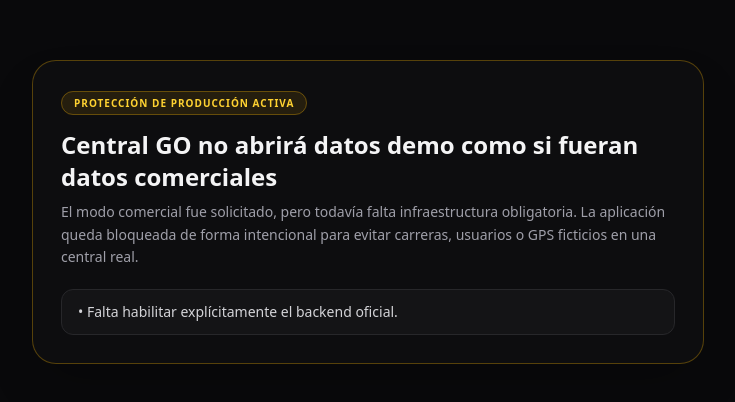
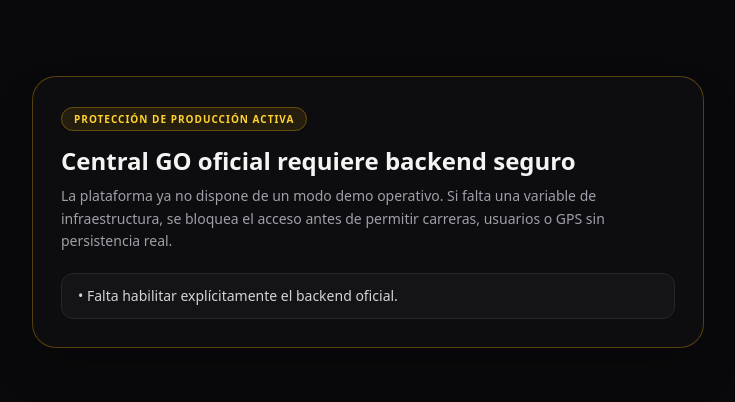
Before and after one commit to Ziiomc/central-go, a React (Vite) app: page / in a window 1280 px wide. Shown: the part 188-590 px from the top of the page, without its empty margins (272-1007 px from the left). Built offline with nearby package versions, Linux system fonts and the light colour scheme; no server answers.

Commit message:
Convertir gate a protección de entorno oficial

```diff
--- a/src/components/system/CommercialGate.tsx
+++ b/src/components/system/CommercialGate.tsx
@@ -2,29 +2,17 @@
 import { commercialBlockers, runtimeConfig } from '../../config/runtime';
 
 export const CommercialGate: React.FC<React.PropsWithChildren> = ({ children }) => {
-  if (runtimeConfig.isCommercial && !runtimeConfig.commercialReady) {
+  if (!runtimeConfig.commercialReady) {
     return (
       <main className="min-h-screen bg-zinc-950 text-zinc-100 flex items-center justify-center p-6">
         <section className="w-full max-w-2xl rounded-3xl border border-amber-400/30 bg-[#0d0d0f] p-7 shadow-2xl">
           <span className="rounded-full border border-amber-400/30 bg-amber-400/10 px-3 py-1 text-[10px] font-black uppercase tracking-widest text-amber-300">Protección de producción activa</span>
-          <h1 className="mt-4 text-2xl font-black">Central GO no abrirá datos demo como si fueran datos comerciales</h1>
-          <p className="mt-2 text-sm leading-relaxed text-zinc-400">El modo comercial fue solicitado, pero todavía falta infraestructura obligatoria. La aplicación queda bloqueada de forma intencional para evitar carreras, usuarios o GPS ficticios en una central real.</p>
-          <ul className="mt-5 space-y-2">
-            {commercialBlockers.map((item) => <li key={item} className="rounded-xl border border-zinc-800 bg-zinc-900/70 px-4 py-3 text-sm text-zinc-300">• {item}</li>)}
-          </ul>
+          <h1 className="mt-4 text-2xl font-black">Central GO oficial requiere backend seguro</h1>
+          <p className="mt-2 text-sm leading-relaxed text-zinc-400">La plataforma ya no dispone de un modo demo operativo. Si falta una variable de infraestructura, se bloquea el acceso antes de permitir carreras, usuarios o GPS sin persistencia real.</p>
+          <ul className="mt-5 space-y-2">{commercialBlockers.map((item) => <li key={item} className="rounded-xl border border-zinc-800 bg-zinc-900/70 px-4 py-3 text-sm text-zinc-300">• {item}</li>)}</ul>
         </section>
       </main>
     );
   }
-
-  return (
-    <>
-      {runtimeConfig.isDemo && (
-        <div className="fixed bottom-3 left-3 z-[120] rounded-full border border-amber-400/30 bg-zinc-950/95 px-3 py-1.5 text-[9px] font-black uppercase tracking-widest text-amber-300 shadow-xl backdrop-blur">
-          Entorno demo · sin persistencia comercial
-        </div>
-      )}
-      {children}
-    </>
-  );
+  return <>{children}</>;
 };
```
